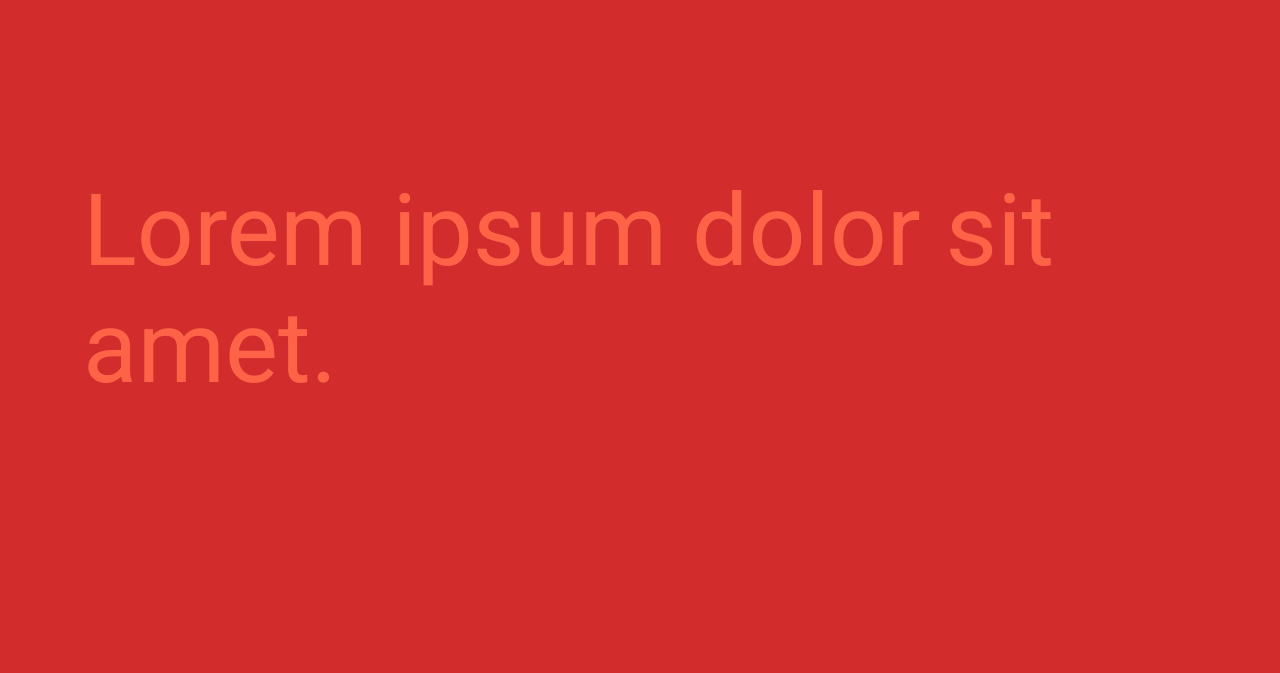
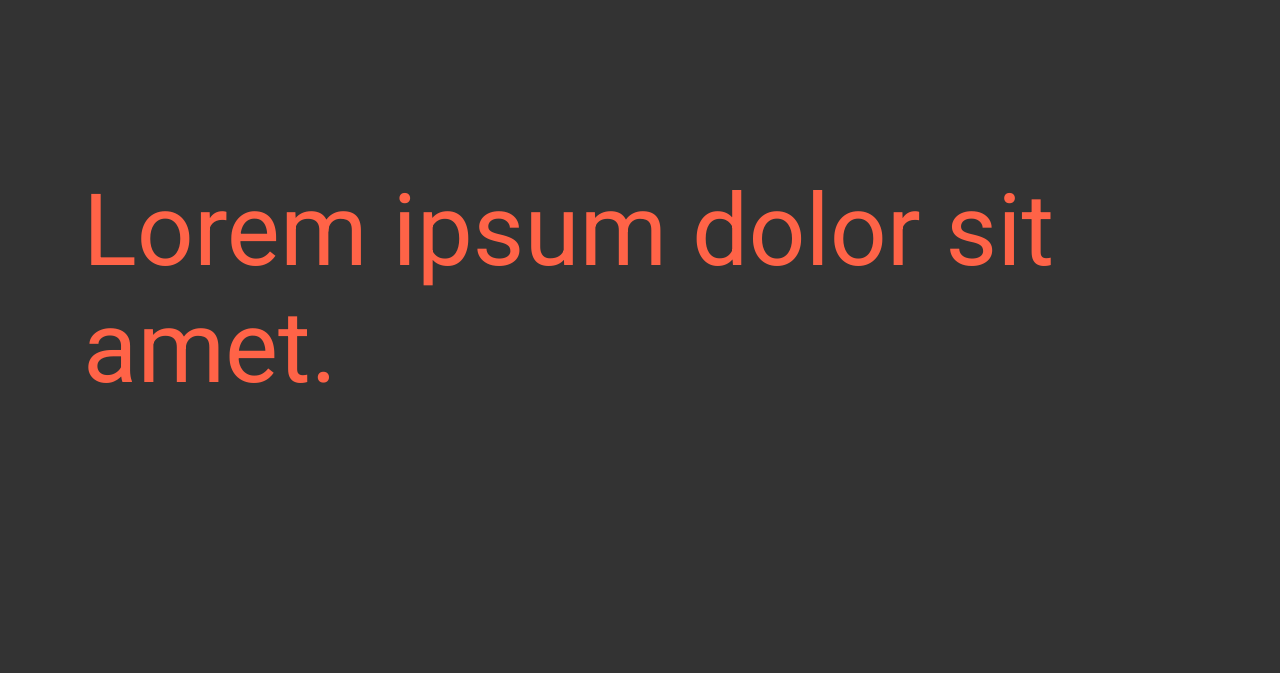
Before and after one commit to KeriH13/pierwsze-zadanie-udemy, a plain HTML site: page index.html in a window 1280 px wide. Shown: the part 727-1400 px from the top of the page. Drawn offline with Linux system fonts and the light colour scheme.

Commit message:
bc grey333

```diff
--- a/css/main.css
+++ b/css/main.css
@@ -1,5 +1,5 @@
 * {
-	background-color:#d22c2c;
+	background-color: #333;
 }
 
 body {
```
